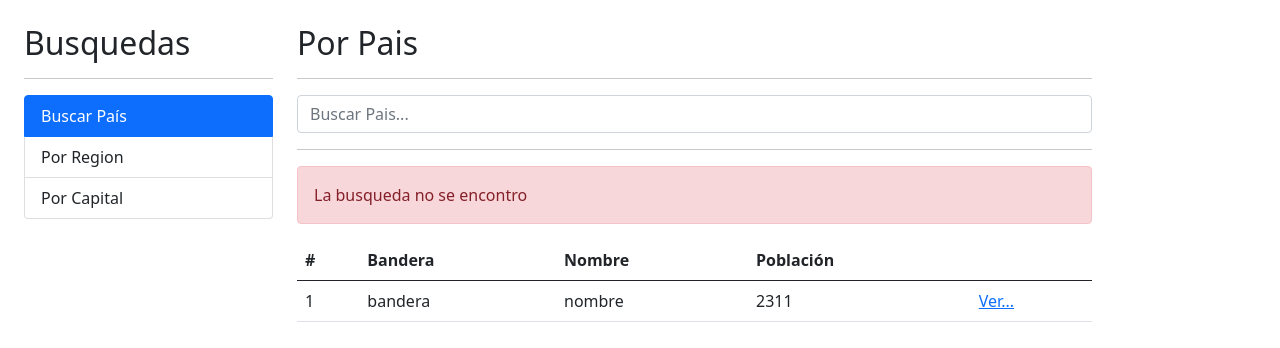
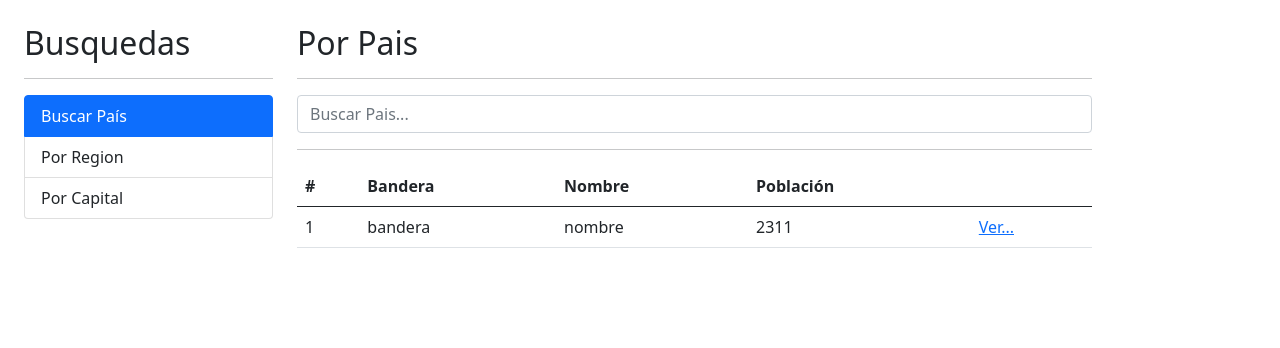
Before and after one commit to LuisCutzal/03-paisesApp, an Angular app: page / in a window 1280 px wide. Shown: the top 348 px of the page. Built offline with nearby package versions, Linux system fonts and the light colour scheme.

Commit message:
Manejo de errores

```diff
--- a/src/app/pais/pages/por-pais/por-pais.component.html
+++ b/src/app/pais/pages/por-pais/por-pais.component.html
@@ -13,11 +13,13 @@
     </div>
 </div>
 <hr>
-<div class="alert alert-danger">
-    La busqueda no se encontro
+<div *ngIf="existeError"
+    class="alert alert-danger">
+    La busqueda de "{{termino}}" no se encontro
 </div>
 
-<div class="row">
+<div *ngIf="!existeError"
+    class="row">
     <div class="col">
         <table class="table table-hover">
             <thead>
--- a/src/app/pais/pages/por-pais/por-pais.component.ts
+++ b/src/app/pais/pages/por-pais/por-pais.component.ts
@@ -10,14 +10,19 @@ import { PaisService } from '../../services/pais.service';
 export class PorPaisComponent {
 
   termino:string="";
+  existeError:boolean=false;
 
   constructor(private paisService:PaisService) { }
 
   buscar(){
+    this.existeError=false;
     console.log(this.termino);
     this.paisService.buscarPais(this.termino)
-    .subscribe(resp=>{
+    .subscribe((resp)=>{
       console.log(resp);
+    },(err)=>{
+      this.existeError=true;
+
     });
   }
 }
```
